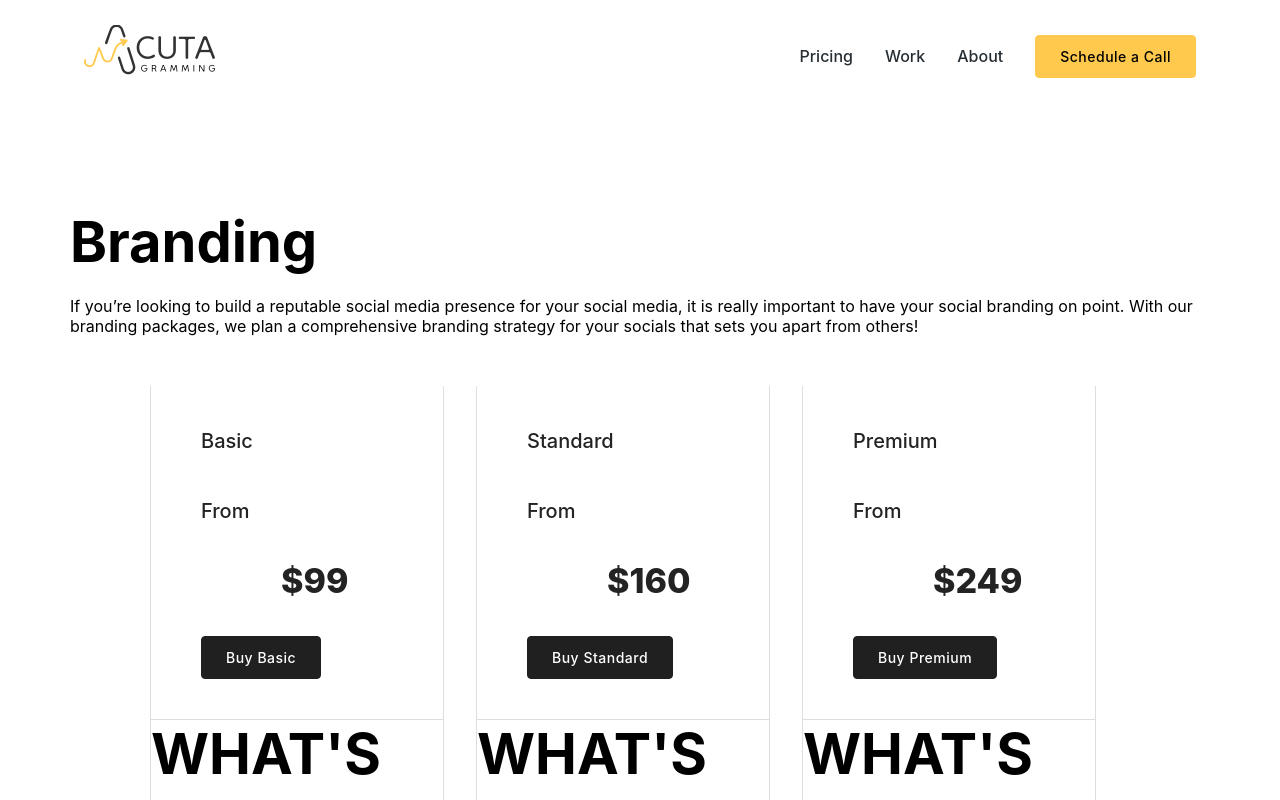
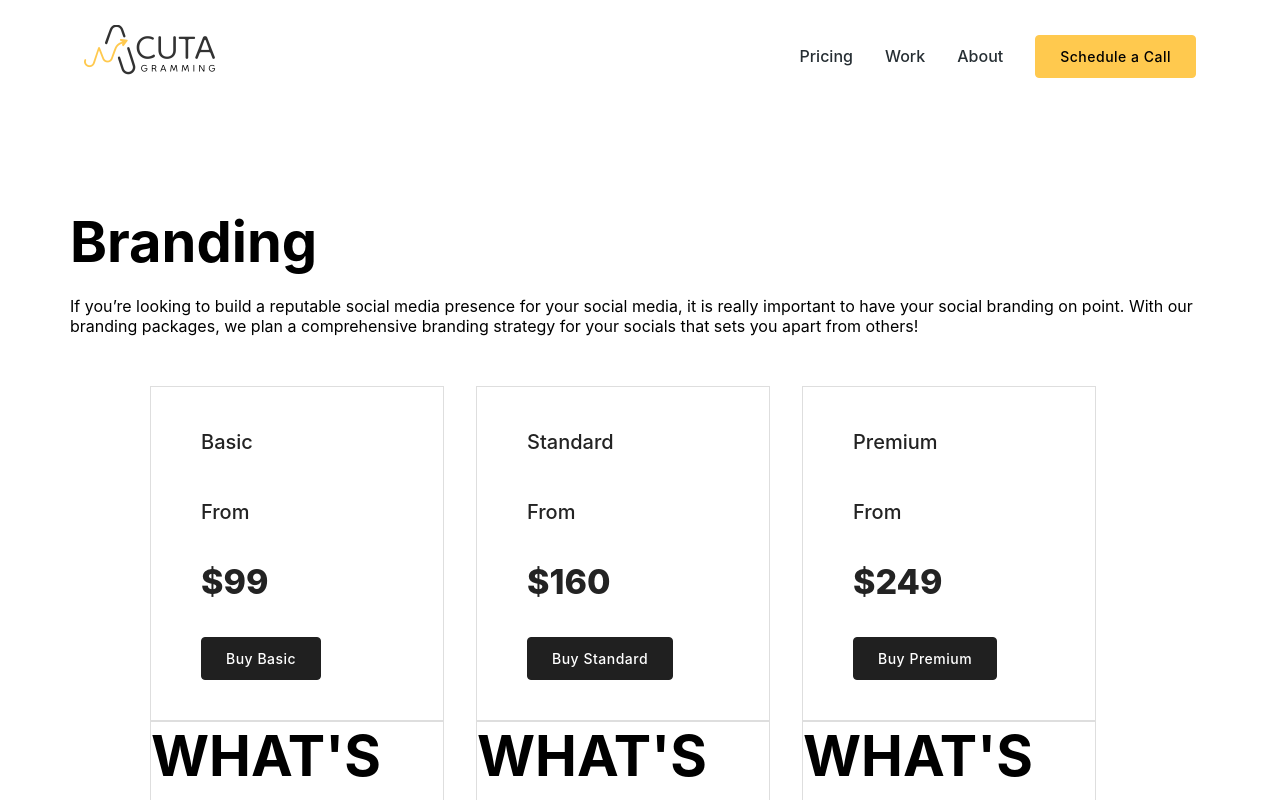
Before and after one commit to waqarshaiiikh/acutagramming, a React (Vite) app: page /Pricing in a window 1280 px wide. Shown: the top 800 px of the page. Built offline with nearby package versions, Linux system fonts and the light colour scheme.

Commit message:
branding in progress

```diff
--- a/src/Pages/Pricing/Component/Branding.jsx
+++ b/src/Pages/Pricing/Component/Branding.jsx
@@ -21,7 +21,7 @@ const Branding = (props) => {
                             <div className='wrapper__price'>
                                 <div className='priceType'> <h2>{card.type}</h2></div>
                                 <h2>From</h2>
-                                <div className='price'> <h2>{card.price}</h2></div>
+                                <div className='priceText'> <h2>{card.price}</h2></div>
                                 <div className='btn'>
                                     <ButtonStyle text={card.btnText} variant='fill' color='black' />
                                 </div>
@@ -56,7 +56,7 @@ const BrandingStyle = styled(Branding)((props) => ({
 
         '& .price-description': {
             borderStyle: 'solid',
-            borderWidth: '0px 1px 1px 1px',
+            borderWidth: '1px 1px 1px 1px',
             borderColor: '#DEDEDE',
             color: '#232323',
             padding: '30px',
@@ -71,7 +71,7 @@ const BrandingStyle = styled(Branding)((props) => ({
                     lineHeight: '50px',
                     fontWeight: '500',
                 },
-                '> .price h2': {
+                '> .priceText h2': {
                     fontSize: '34px',
                     lineHeight: '50px',
                     fontWeight: 800,
@@ -83,7 +83,7 @@ const BrandingStyle = styled(Branding)((props) => ({
         },
         '& .includes': {
             borderStyle: 'solid',
-            borderWidth: '0px 1px 1px 1px',
+            borderWidth: '1px 1px 1px 1px',
             borderColor: '#DEDEDE'
         },
         '& .price': {
```
